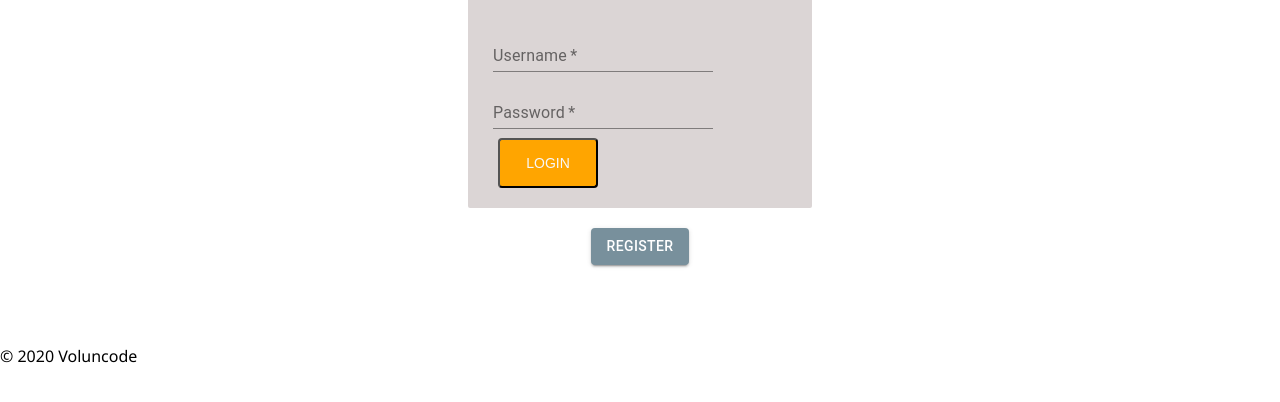
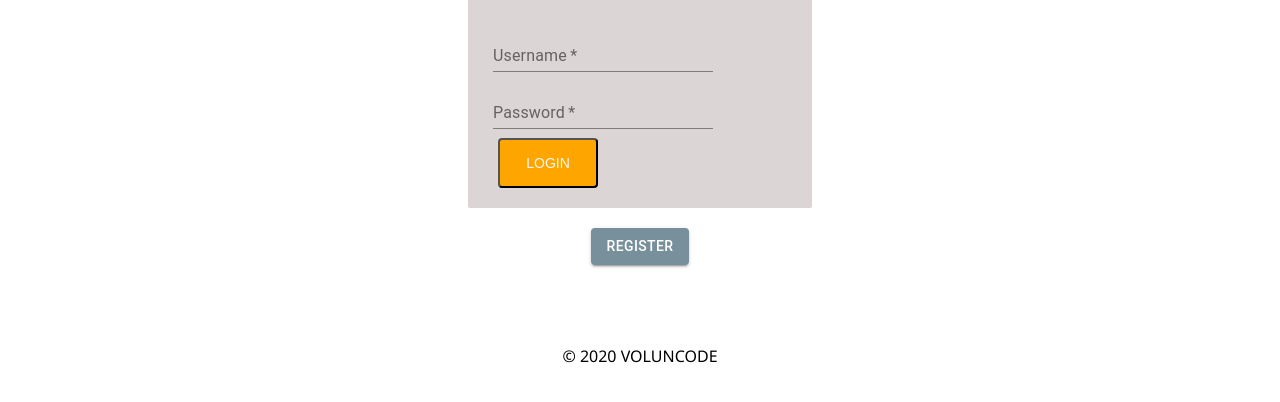
Before and after one commit to jessicaheggem/prime-solo-project-voluncode, a React app: page /#/edit_profile in a window 1280 px wide. Shown: the part 192-594 px from the top of the page. Built offline with nearby package versions, Linux system fonts and the light colour scheme; no server answers.

Commit message:
footer styling

```diff
--- a/src/components/App/App.css
+++ b/src/components/App/App.css
@@ -111,7 +111,6 @@ img{
     background: rgb(0, 0, 0); /* Fallback color */
     background: rgba(0, 0, 0, 0.7); /* Black background with 0.5 opacity */
     width: 100%; /* Full width */
-    padding: 20px; /* Some padding */
 }
 
 .container {
--- a/src/components/Footer/Footer.css
+++ b/src/components/Footer/Footer.css
@@ -1,3 +1,4 @@
 footer {
     margin-top:80px;
+    text-align: center;
 }
--- a/src/components/Footer/Footer.js
+++ b/src/components/Footer/Footer.js
@@ -8,7 +8,7 @@ import './Footer.css'
 
 const Footer = () => (
   <footer>
-    &copy; 2020 Voluncode
+    &copy; 2020 VOLUNCODE
   </footer>
 );
 
```
